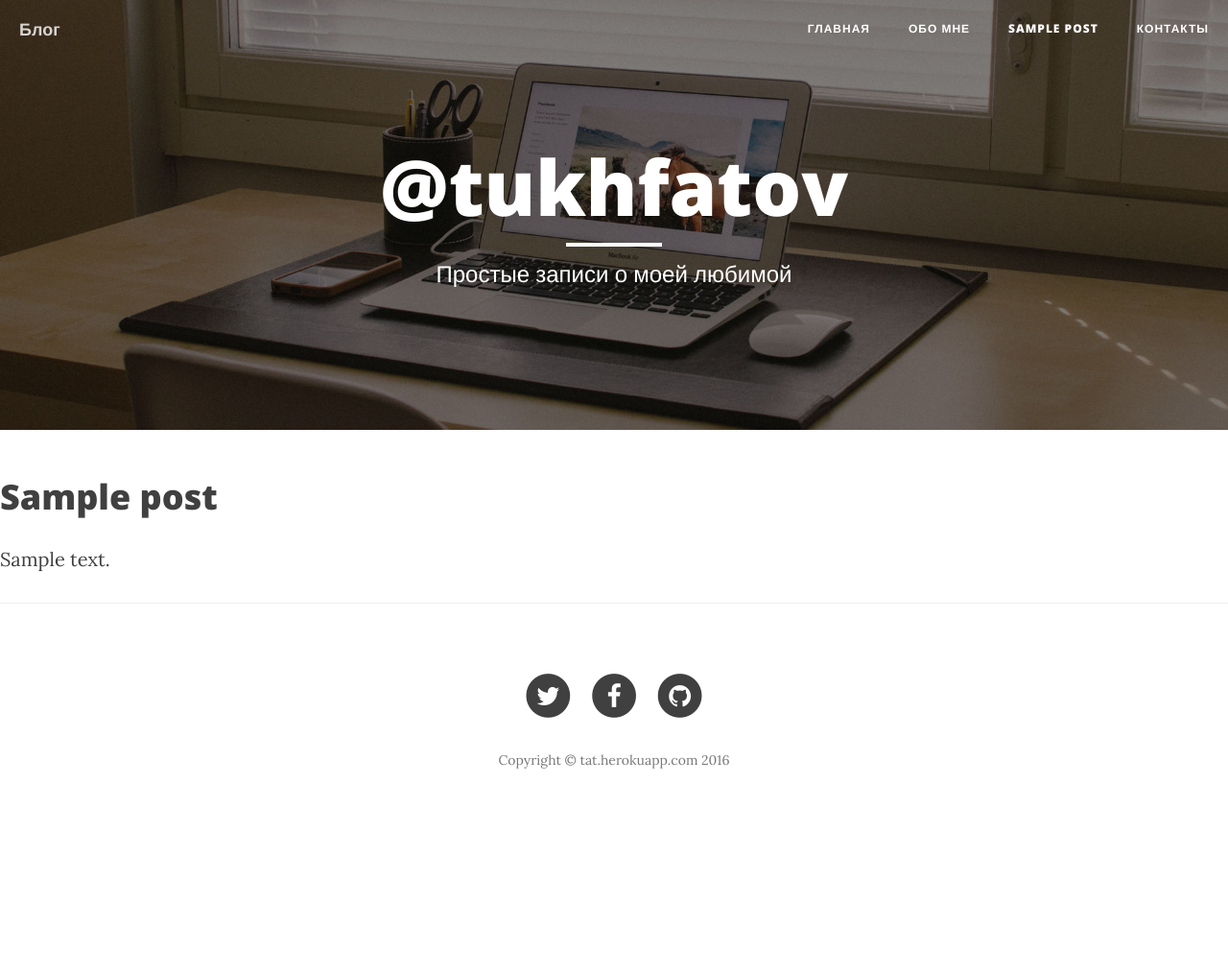
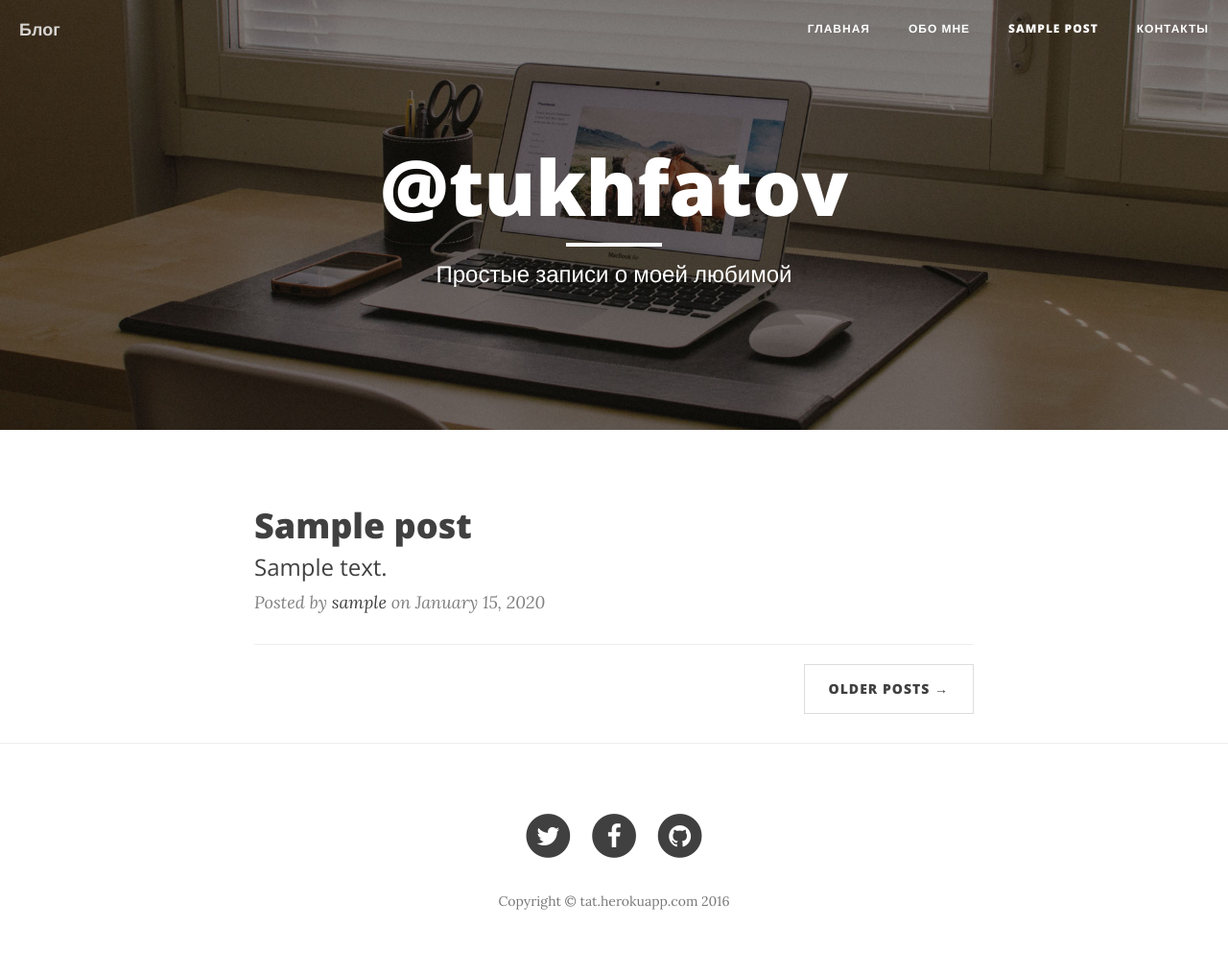
Before and after one commit to tukhfatov/tat, a Django app: page /blog/ in a window 1280 px wide. Shown: the whole page at 96% size. Before the commit the page ends 801 px from the top, so only its background shows below. Run offline with Django 3.2, Linux system fonts and the light colour scheme; tables that the repository leaves empty hold one stand-in row (values such as "Sample post"); some libraries are stand-ins or nearby versions.

Commit message:
post design changed

```diff
--- a/blog/templates/post.html
+++ b/blog/templates/post.html
@@ -3,9 +3,35 @@
 
 {% block content %}
 
-{% for post in posts %}
-	<h1>{{post.post_title}}</h1>
-	<p>{{post.post_text}}</p>
-{% endfor %}
+   <!-- Main Content -->
+    <div class="container">
+        <div class="row">
+            <div class="col-lg-8 col-lg-offset-2 col-md-10 col-md-offset-1">
+            {% for post in posts %}
+                <div class="post-preview">
+                    <a href="post.html">
+                        <h2 class="post-title">
+                            {{post.post_title}}
+                        </h2>
+                        <h3 class="post-subtitle">
+                            {{post.post_text}}
+                        </h3>
+                    </a>
+                    <p class="post-meta">Posted by <a href="#">{{post.author}}</a> on {{post.date_created|date:"F d, Y"}}</p>
+                </div>
+                <hr>
+				{% endfor %}
+                <!-- Pager -->
+                <ul class="pager">
+                    <li class="next">
+                        <a href="#">Older Posts &rarr;</a>
+                    </li>
+                </ul>
+            </div>
+        </div>
+    </div>
+
+	<h1></h1>
+	<p></p>
 
 {% endblock %}
```
